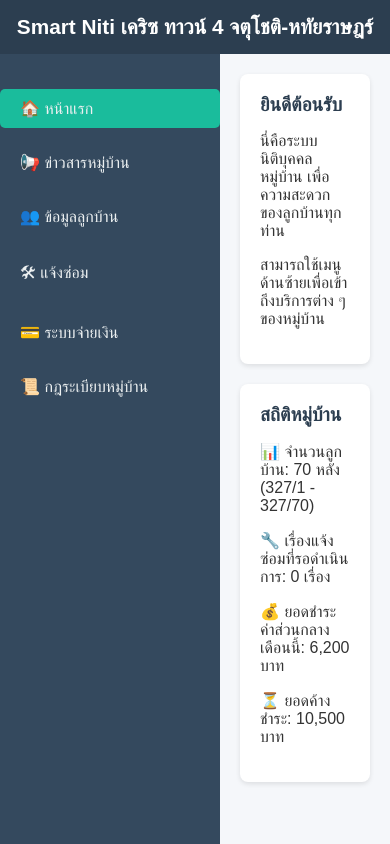
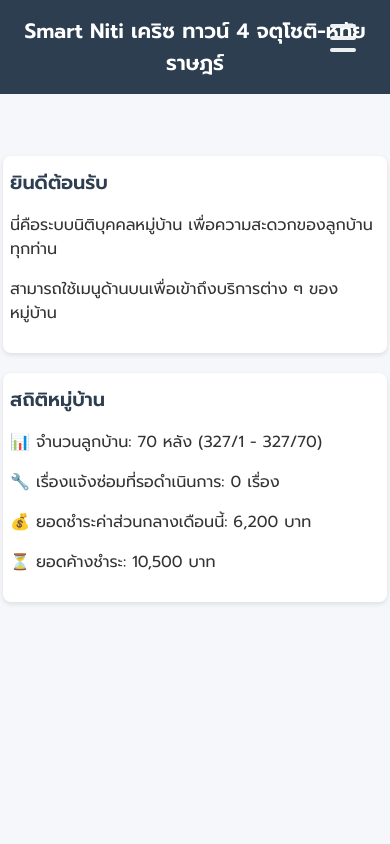
Before and after one commit to jedsadasridakort78-coder/village-system, a plain HTML site: page index.html in a window 390 px wide. Shown: the top 844 px of the page. Drawn offline with Linux system fonts and the light colour scheme.

Commit message:
Update index.html

```diff
--- a/index.html
+++ b/index.html
@@ -5,39 +5,142 @@
   <meta name="viewport" content="width=device-width, initial-scale=1.0">
   <title>ระบบนิติบุคคลหมู่บ้าน</title>
   <style>
-    body {margin:0;font-family:"Prompt",sans-serif;background:#f5f7fa;color:#333;}
-    header {background:#2c3e50;color:#fff;padding:15px;text-align:center;font-size:1.3rem;font-weight:bold;}
-    .container {display:flex;min-height:100vh;}
-    nav {width:220px;background:#34495e;padding-top:20px;}
-    nav ul {list-style:none;padding:0;margin:0;}
-    nav ul li {margin:15px 0;}
-    nav ul li a {color:#ecf0f1;text-decoration:none;padding:10px 20px;display:block;transition:0.3s;cursor:pointer;}
-    nav ul li a:hover {background:#1abc9c;border-radius:5px;}
-    nav ul li a.active {background:#1abc9c;border-radius:5px;}
-    main {flex:1;padding:20px;}
-    .card {background:#fff;border-radius:8px;padding:20px;margin-bottom:20px;box-shadow:0 2px 5px rgba(0,0,0,0.1);}
-    .card h2 {margin-top:0;font-size:1.2rem;color:#2c3e50;}
-    .card h3 {margin-top:15px;font-size:1.1rem;color:#27ae60;}
-    .page {display:none;}
-    .page.active {display:block;}
-    /* Table styles */
-    table {width:100%;border-collapse:collapse;margin-top:10px;}
-    th, td {border:1px solid #ccc;padding:8px;text-align:left;}
-    th {background:#2c3e50;color:#fff;}
-    /* Form styles */
-    form {background:#fff;padding:20px;border-radius:8px;box-shadow:0 2px 5px rgba(0,0,0,0.1);}
-    label {display:block;margin:10px 0 5px;}
-    input, textarea, select {width:100%;padding:8px;border:1px solid #ccc;border-radius:5px;box-sizing:border-box;}
-    button {margin-top:15px;padding:10px 15px;background:#1abc9c;border:none;color:#fff;border-radius:5px;cursor:pointer;}
-    button:hover {background:#16a085;}
-    footer {text-align:center;padding:15px;background:#2c3e50;color:#fff;}
+    @import url('https://fonts.googleapis.com/css2?family=Prompt:wght@400;600&display=swap');
+    body {
+      margin: 0;
+      font-family: "Prompt", sans-serif;
+      background: #f5f7fa;
+      color: #333;
+    }
+    header {
+      background: #2c3e50;
+      color: #fff;
+      padding: 15px;
+      text-align: center;
+      font-size: 1.3rem;
+      font-weight: bold;
+      position: sticky;
+      top: 0;
+      z-index: 200;
+    }
+    .container {
+      display: flex;
+      min-height: 100vh;
+    }
+    nav {
+      width: 220px;
+      background: #34495e;
+      padding-top: 20px;
+    }
+    nav ul {
+      list-style: none;
+      padding: 0;
+      margin: 0;
+    }
+    nav ul li {
+      margin: 15px 0;
+    }
+    nav ul li a {
+      color: #ecf0f1;
+      text-decoration: none;
+      padding: 10px 20px;
+      display: block;
+      transition: 0.3s;
+      cursor: pointer;
+      font-size: 1rem;
+    }
+    nav ul li a:hover,
+    nav ul li a.active {
+      background: #1abc9c;
+      border-radius: 5px;
+    }
+    main {
+      flex: 1;
+      padding: 20px;
+      min-width: 0;
+      box-sizing: border-box;
+    }
+    .card {
+      background: #fff;
+      border-radius: 8px;
+      padding: 20px;
+      margin-bottom: 20px;
+      box-shadow: 0 2px 5px rgba(0,0,0,0.1);
+    }
+    .card h2 {
+      margin-top: 0;
+      font-size: 1.2rem;
+      color: #2c3e50;
+    }
+    .card h3 {
+      margin-top: 15px;
+      font-size: 1.1rem;
+      color: #27ae60;
+    }
+    .page { display: none; }
+    .page.active { display: block; }
+    table {
+      width: 100%;
+      border-collapse: collapse;
+      margin-top: 10px;
+      font-size: 1rem;
+    }
+    th, td {
+      border: 1px solid #ccc;
+      padding: 8px;
+      text-align: left;
+    }
+    th { background: #2c3e50; color: #fff; }
+    form {
+      background: #fff;
+      padding: 20px;
+      border-radius: 8px;
+      box-shadow: 0 2px 5px rgba(0,0,0,0.08);
+    }
+    label {
+      display: block;
+      margin: 10px 0 5px;
+      font-size: 1.05em;
+    }
+    input, textarea, select {
+      width: 100%;
+      padding: 10px;
+      border: 1px solid #ccc;
+      border-radius: 5px;
+      font-family: inherit;
+      font-size: 1em;
+      margin-bottom: 8px;
+      box-sizing: border-box;
+    }
+    button {
+      margin-top: 15px;
+      padding: 12px 18px;
+      background: #1abc9c;
+      border: none;
+      color: #fff;
+      border-radius: 5px;
+      cursor: pointer;
+      font-size: 1.1em;
+      font-weight: 600;
+      width: 100%;
+      max-width: 300px;
+      display: block;
+    }
+    button:hover { background: #16a085; }
+    footer {
+      text-align: center;
+      padding: 15px;
+      background: #2c3e50;
+      color: #fff;
+      font-size: 1em;
+    }
     .success-message {
-      background:#d4edda;
-      color:#155724;
-      padding:10px;
-      border-radius:5px;
-      margin:10px 0;
-      display:none;
+      background: #d4edda;
+      color: #155724;
+      padding: 10px;
+      border-radius: 5px;
+      margin: 10px 0;
+      display: none;
     }
     .resident-detail {
       border: 2px solid #3498db;
@@ -58,7 +161,7 @@
       padding: 15px;
       background: #fff;
       border-radius: 5px;
-      box-shadow: 0 2px 4px rgba(0,0,0,0.1);
+      box-shadow: 0 2px 4px rgba(0,0,0,0.07);
     }
     .detail-row {
       display: flex;
@@ -66,21 +169,10 @@
       padding: 8px 0;
       border-bottom: 1px solid #ecf0f1;
     }
-    .detail-row:last-child {
-      border-bottom: none;
-    }
-    .amount {
-      font-weight: bold;
-      color: #e74c3c;
-    }
-    .status-paid {
-      color: #27ae60;
-      font-weight: bold;
-    }
-    .status-pending {
-      color: #f39c12;
-      font-weight: bold;
-    }
+    .detail-row:last-child { border-bottom: none; }
+    .amount { font-weight: bold; color: #e74c3c; }
+    .status-paid { color: #27ae60; font-weight: bold; }
+    .status-pending { color: #f39c12; font-weight: bold; }
     .qr-placeholder {
       width: 40px;
       height: 40px;
@@ -89,19 +181,135 @@
       border-radius: 3px;
       vertical-align: middle;
     }
+    /* Responsive Styles */
+    @media (max-width: 900px) {
+      .container {
+        flex-direction: column;
+      }
+      nav {
+        width: 100%;
+        height: auto;
+        padding: 0;
+        background: #34495e;
+        border-right: none;
+      }
+      nav ul {
+        display: flex;
+        flex-direction: row;
+        justify-content: space-between;
+        align-items: center;
+        padding: 0 5px;
+      }
+      nav ul li {
+        margin: 0;
+        flex: 1;
+        text-align: center;
+      }
+      nav ul li a {
+        padding: 14px 2px;
+        font-size: 0.98rem;
+      }
+    }
+    @media (max-width: 700px) {
+      main {
+        padding: 10px;
+      }
+      .card,
+      form {
+        padding: 12px 7px;
+      }
+      input, textarea, select {
+        font-size: 0.98em;
+        padding: 8px;
+      }
+      button {
+        font-size: 1em;
+      }
+      table, th, td {
+        font-size: 0.96em;
+        padding: 6px;
+      }
+    }
+    /* Hamburger Menu */
+    .hamburger {
+      display: none;
+      flex-direction: column;
+      justify-content: center;
+      cursor: pointer;
+      width: 40px;
+      height: 40px;
+      margin: 8px 10px 8px 8px;
+    }
+    .bar {
+      width: 26px;
+      height: 4px;
+      background-color: #ecf0f1;
+      margin: 4px 0;
+      border-radius: 2px;
+      transition: 0.3s;
+    }
+    @media (max-width: 540px) {
+      nav {
+        position: absolute;
+        top: 54px;
+        left: 0;
+        width: 100%;
+        background: #34495e;
+        padding-top: 0;
+        transition: max-height 0.3s;
+        max-height: 0;
+        overflow: hidden;
+        z-index: 100;
+      }
+      nav.open {
+        max-height: 400px;
+        box-shadow: 0 2px 8px rgba(0,0,0,0.09);
+      }
+      nav ul {
+        flex-direction: column;
+        align-items: stretch;
+        padding: 0;
+      }
+      nav ul li a {
+        padding: 16px 20px;
+        border-bottom: 1px solid #222;
+        font-size: 1.04rem;
+      }
+      .hamburger {
+        display: flex;
+        position: absolute;
+        right: 10px;
+        top: 10px;
+        z-index: 200;
+      }
+      .container {
+        flex-direction: column;
+      }
+      main {
+        margin-top: 55px;
+        padding: 7px 3px;
+      }
+    }
   </style>
 </head>
 <body>
-  <header id="page-header"> Smart Niti เคริซ ทาวน์ 4 จตุโชติ-หทัยราษฎร์</header>
+  <header id="page-header">
+    Smart Niti เคริซ ทาวน์ 4 จตุโชติ-หทัยราษฎร์
+    <div class="hamburger" onclick="toggleMenu()" id="hamburger-btn">
+      <div class="bar"></div>
+      <div class="bar"></div>
+      <div class="bar"></div>
+    </div>
+  </header>
   <div class="container">
-    <nav>
+    <nav id="side-nav">
       <ul>
-        <li><a onclick="showPage('home')" class="nav-link active">🏠 หน้าแรก</a></li>
-        <li><a onclick="showPage('news')" class="nav-link">📢 ข่าวสารหมู่บ้าน</a></li>
-        <li><a onclick="showPage('residents')" class="nav-link">👥 ข้อมูลลูกบ้าน</a></li>
-        <li><a onclick="showPage('repair')" class="nav-link">🛠 แจ้งซ่อม</a></li>
-        <li><a onclick="showPage('payment')" class="nav-link">💳 ระบบจ่ายเงิน</a></li>
-        <li><a onclick="showPage('rules')" class="nav-link">📜 กฎระเบียบหมู่บ้าน</a></li>
+        <li><a onclick="showPage('home', event)" class="nav-link active">🏠 หน้าแรก</a></li>
+        <li><a onclick="showPage('news', event)" class="nav-link">📢 ข่าวสารหมู่บ้าน</a></li>
+        <li><a onclick="showPage('residents', event)" class="nav-link">👥 ข้อมูลลูกบ้าน</a></li>
+        <li><a onclick="showPage('repair', event)" class="nav-link">🛠 แจ้งซ่อม</a></li>
+        <li><a onclick="showPage('payment', event)" class="nav-link">💳 ระบบจ่ายเงิน</a></li>
+        <li><a onclick="showPage('rules', event)" class="nav-link">📜 กฎระเบียบหมู่บ้าน</a></li>
       </ul>
     </nav>
     <main>
@@ -110,7 +318,7 @@
         <div class="card">
           <h2>ยินดีต้อนรับ</h2>
           <p>นี่คือระบบนิติบุคคลหมู่บ้าน เพื่อความสะดวกของลูกบ้านทุกท่าน</p>
-          <p>สามารถใช้เมนูด้านซ้ายเพื่อเข้าถึงบริการต่าง ๆ ของหมู่บ้าน</p>
+          <p>สามารถใช้เมนูด้านบนเพื่อเข้าถึงบริการต่าง ๆ ของหมู่บ้าน</p>
         </div>
         <div class="card">
           <h2>สถิติหมู่บ้าน</h2>
@@ -144,11 +352,11 @@
       <!-- ข้อมูลลูกบ้าน -->
       <div id="residents" class="page">
         <div class="resident-detail">
-          <h2>ข้อมูลลูกบ้าน 327/10 <span class=></span></h2>
+          <h2>ข้อมูลลูกบ้าน 327/10</h2>
           <div class="detail-section">
             <h3>✅ ยอดค้างจ่าย + ดอกเบี้ยปรับอัตโนมัติ</h3>
             <div class="detail-row">
-              <span><strong> ค่าส่วนกลางค้างชำระ (3 เดือน)</strong></span>
+              <span><strong>ค่าส่วนกลางค้างชำระ (3 เดือน)</strong></span>
               <span class="amount">10,500 บาท</span>
             </div>
           </div>
@@ -334,13 +542,20 @@
   </div>
   <footer>© 2025 หมู่บ้านตัวอย่าง - พัฒนาเพื่อความสะดวกของลูกบ้าน</footer>
   <script>
-    function showPage(pageId) {
+    // Hamburger for mobile menu
+    function toggleMenu() {
+      const nav = document.getElementById("side-nav");
+      nav.classList.toggle("open");
+    }
+
+    // Hide menu after click (mobile)
+    function showPage(pageId, event) {
       const pages = document.querySelectorAll('.page');
       pages.forEach(page => page.classList.remove('active'));
       document.getElementById(pageId).classList.add('active');
       const navLinks = document.querySelectorAll('.nav-link');
       navLinks.forEach(link => link.classList.remove('active'));
-      event.target.classList.add('active');
+      if(event) event.target.classList.add('active');
       const headers = {
         'home': '🏡 ระบบนิติบุคคลหมู่บ้าน',
         'news': '📢 ข่าวสารหมู่บ้าน',
@@ -349,7 +564,10 @@
         'payment': '💳 ระบบจ่ายเงิน',
         'rules': '📜 กฎระเบียบหมู่บ้าน'
       };
-      document.getElementById('page-header').textContent = headers[pageId];
+      document.getElementById('page-header').textContent = headers[pageId] + (window.innerWidth <= 540 ? '' : ' Smart Niti เคริซ ทาวน์ 4 จตุโชติ-หทัยราษฎร์');
+      if(window.innerWidth <= 540) {
+        document.getElementById("side-nav").classList.remove("open");
+      }
     }
     function submitRepair(event) {
       event.preventDefault();
@@ -379,12 +597,19 @@
       }
     });
     function updateStats() {
-      console.log('กำลังอัพเดทสถิติ...');
+      // Stats update simulation
     }
     setInterval(updateStats, 30000);
     function searchResident() {
-      console.log('ฟีเจอร์ค้นหากำลังพัฒนา...');
+      // Search simulation
     }
+
+    // Responsive: Always hide menu when resize to desktop
+    window.addEventListener('resize', function() {
+      if(window.innerWidth > 540) {
+        document.getElementById("side-nav").classList.remove("open");
+      }
+    });
   </script>
 </body>
 </html>
```
